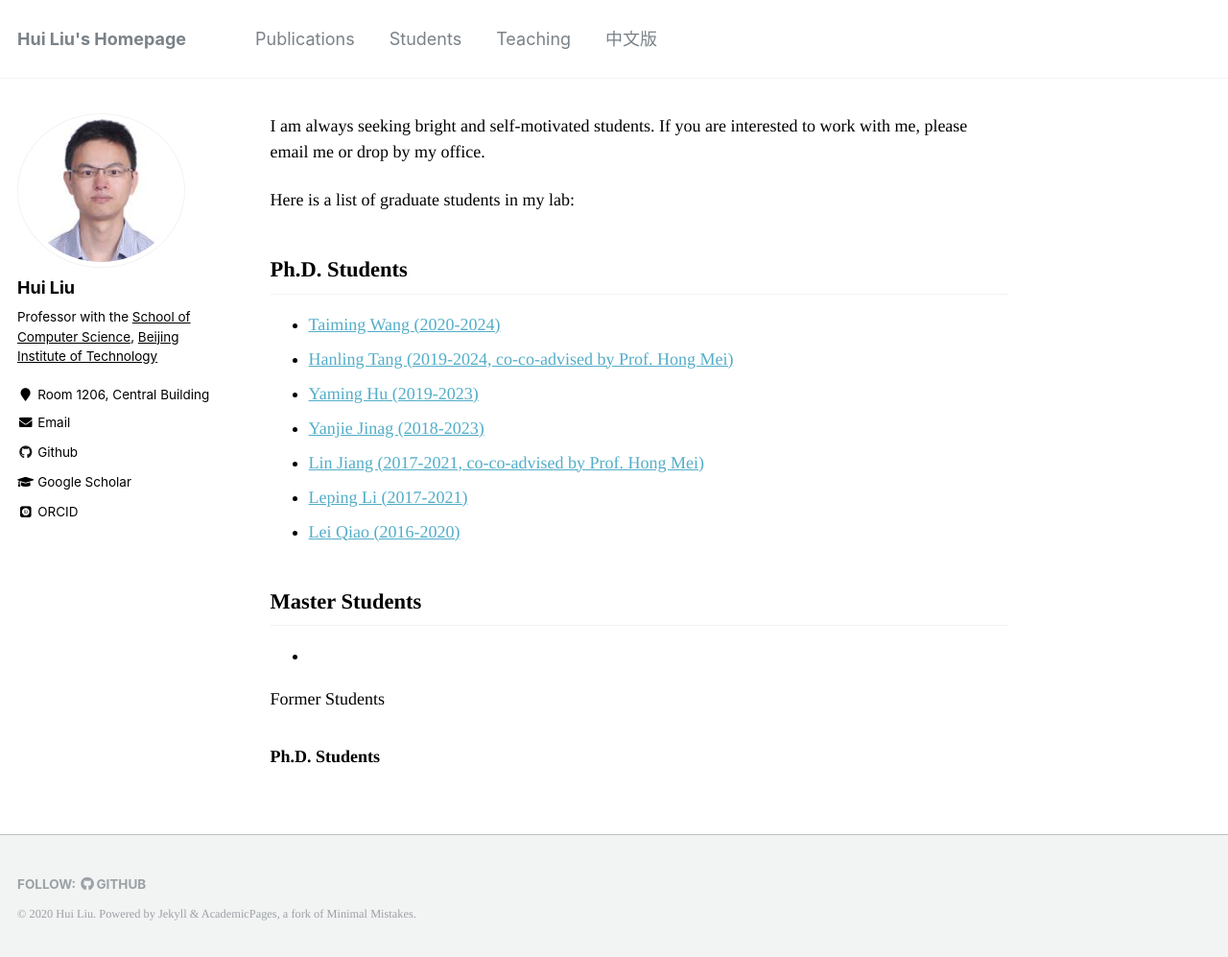
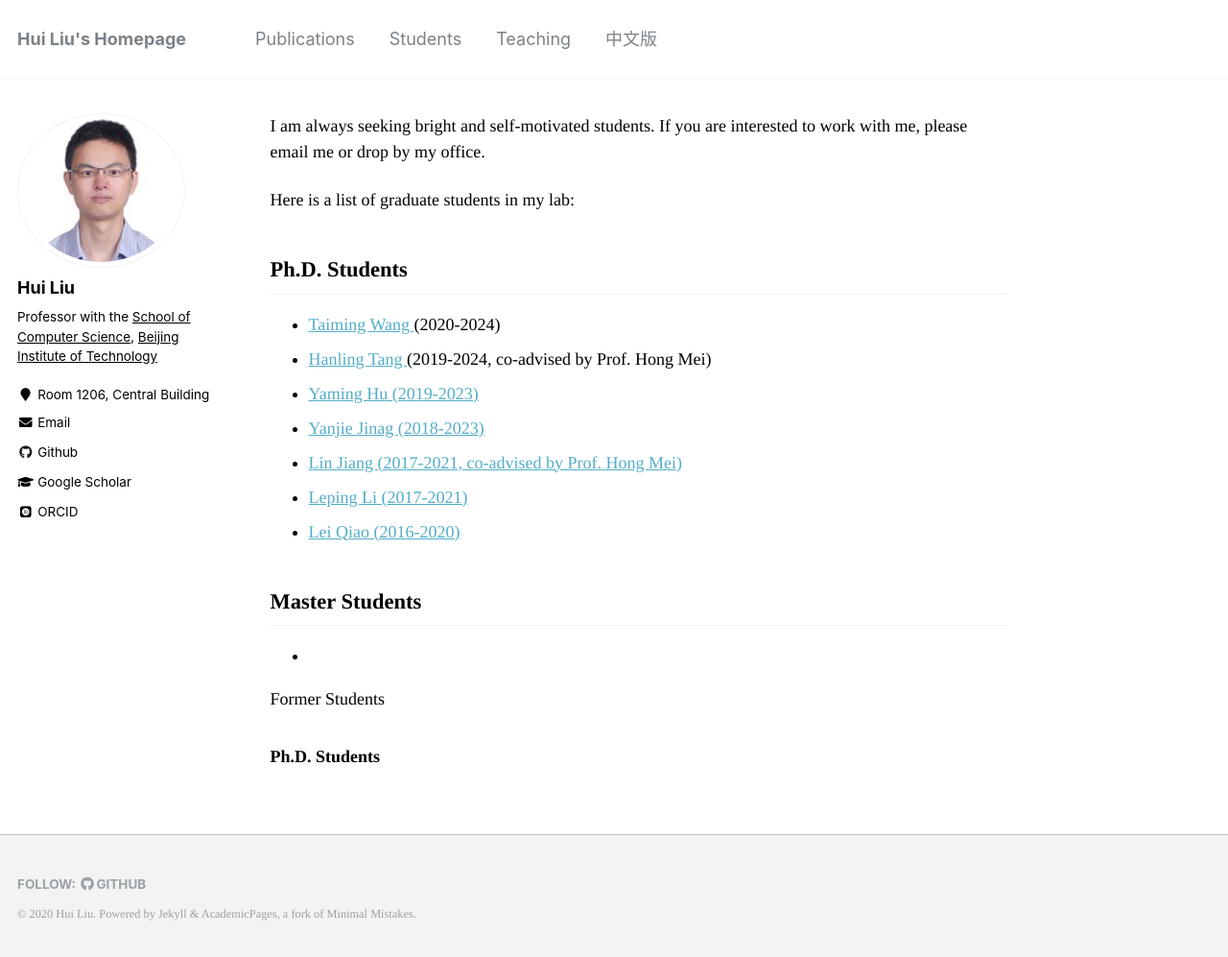
Before and after one commit to liuhuigmail/liuhuigmail.github.io, a Jekyll site: the page built from _pages/students.md, in a window 1280 px wide and 997 px high. Shown: the whole window at 96% size. Built offline with Jekyll 4.4.1, drawn with Linux system fonts in a browser that asks for light colours; some web fonts are replaced.

```diff
--- a/_pages/students.md
+++ b/_pages/students.md
@@ -9,11 +9,11 @@ Here is a list of graduate students in my lab:
 
 ## Ph.D. Students
 
-* [Taiming Wang (2020-2024)](#)
-* [Hanling Tang (2019-2024, co-co-advised by Prof. Hong Mei)](#)
+* [Taiming Wang ](#) (2020-2024)
+* [Hanling Tang ](#) (2019-2024, co-advised by Prof. Hong Mei)
 * [Yaming Hu (2019-2023)](#)
 * [Yanjie Jinag (2018-2023)](#)
-* [Lin Jiang (2017-2021, co-co-advised by Prof. Hong Mei)](#)
+* [Lin Jiang (2017-2021, co-advised by Prof. Hong Mei)](#)
 * [Leping Li (2017-2021)](#)
 * [Lei Qiao (2016-2020)](#)
 
```
